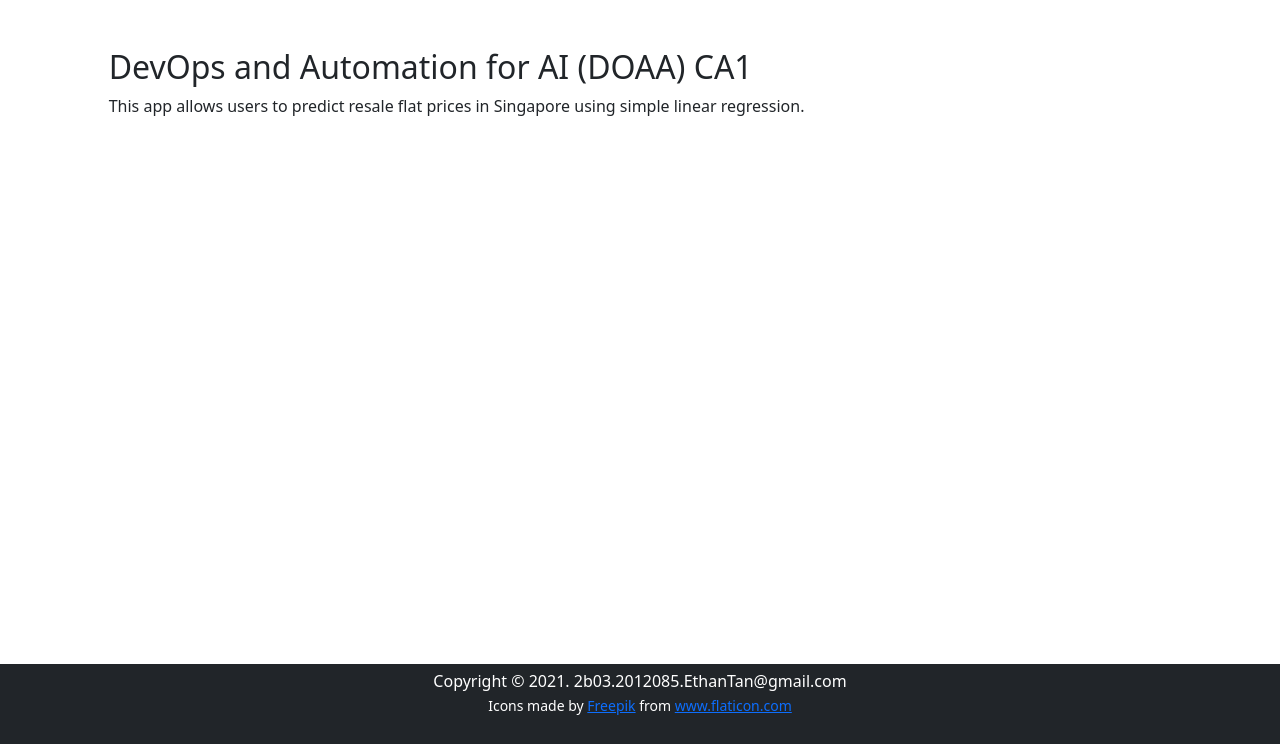
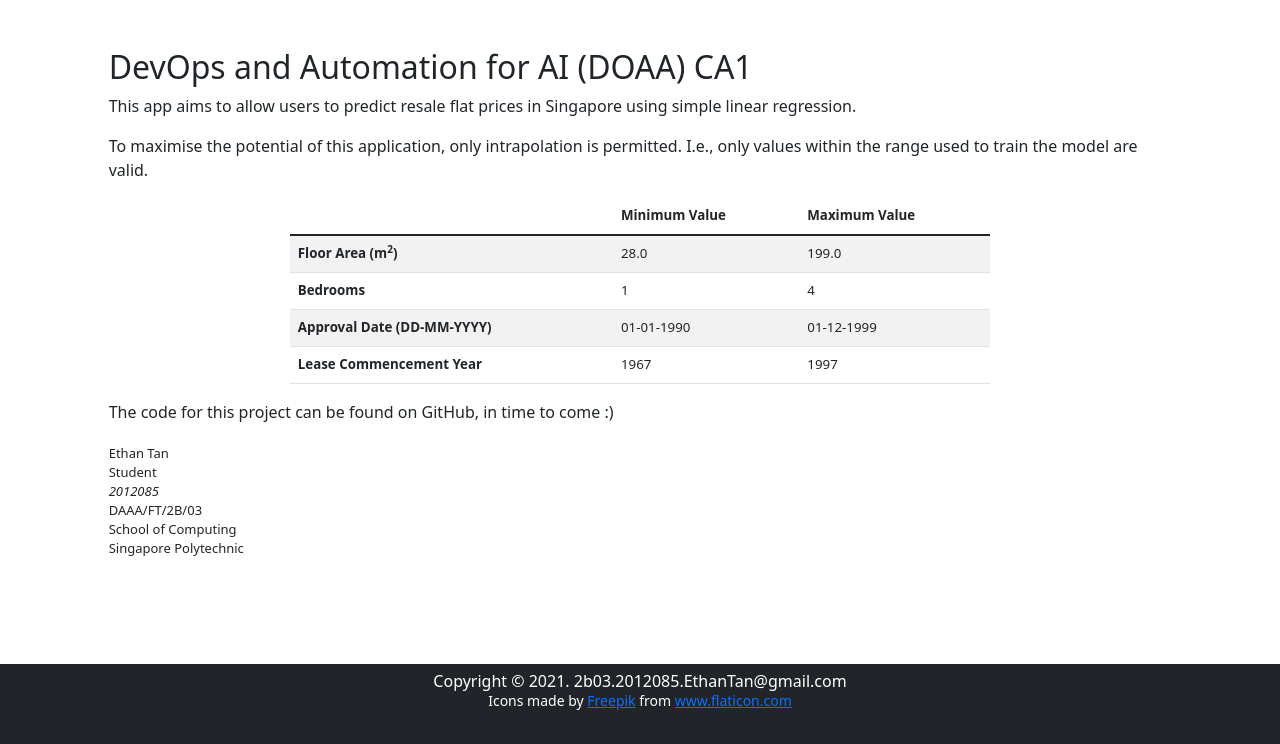
Before and after one commit to ethanolx/SG-Resale-Housing-py, a Flask app: page / in a window 1280 px wide. Shown: the part 56-800 px from the top of the page. Run offline with Flask 2, Linux system fonts and the light colour scheme; parts of the project's set-up code (start-up, migrations or seed data) failed here and were passed over; some libraries are stand-ins or nearby versions.

Commit message:
v4.2
 -  Further restructuring
 -  Code cleanup
 -  About page content

```diff
--- a/app.py
+++ b/app.py
@@ -2,4 +2,4 @@ from app import create_app
 
 if __name__ == '__main__':
     dev_app = create_app(env='development')
-    dev_app.run(host='127.0.0.1', port=3000)
+    dev_app.run()
--- a/app/forms/prediction_form.py
+++ b/app/forms/prediction_form.py
@@ -37,8 +37,8 @@ class PredictionForm(FlaskForm):
         max_approval_date = INPUT_BOUNDARIES.loc['max', 'approval_date']
 
         if field.data < min_approval_date or field.data > max_approval_date:
-            min_app_date_str = datetime.strftime(min_approval_date, '%Y-%m-%d')
-            max_app_date_str = datetime.strftime(max_approval_date, '%Y-%m-%d')
+            min_app_date_str = datetime.strftime(min_approval_date, '%d/%m/%Y')
+            max_app_date_str = datetime.strftime(max_approval_date, '%d/%m/%Y')
             raise ValidationError(
                 f'Approval Date must be between {min_app_date_str} and {max_app_date_str}')
 
--- a/app/static/css/styles.css
+++ b/app/static/css/styles.css
@@ -101,7 +101,7 @@ ul.home_menu {
     left: 2rem;
 }
 
-ul.home_menu >li{
+ul.home_menu>li {
     list-style: none;
 }
 
@@ -116,3 +116,16 @@ table {
 /* table td.del {
     padding-left: 2rem;
 } */
+
+br {
+    display: block;
+    /* makes it have a width */
+    content: "";
+    /* clears default height */
+    margin-top: -5px;
+    /* change this to whatever height you want it */
+}
+
+.signature {
+    font-size: small;
+}
--- a/app/templates/about.html
+++ b/app/templates/about.html
@@ -5,7 +5,59 @@
     <div class="col-10">
         <h2>DevOps and Automation for AI (DOAA) CA1</h2>
         <p>
-            This app allows users to predict resale flat prices in Singapore using simple linear regression.
+            This app aims to allow users to predict resale flat prices in Singapore using simple linear regression.
+        </p>
+        <p>
+            To maximise the potential of this application, only intrapolation is permitted. I.e., only values within the
+            range used to train the model are valid.
+        </p>
+        <div class="row">
+            <div class="col"></div>
+            <div class="col-lg-10 col-xl-8">
+                <table class="table table-striped">
+                    <thead>
+                        <th scope="col"></th>
+                        <th scope="col">Minimum Value</th>
+                        <th scope="col">Maximum Value</th>
+                    </thead>
+                    <tbody>
+                        <tr>
+                            <th scope="row">Floor Area (m<sup>2</sup>)</th>
+                            <td>28.0</td>
+                            <td>199.0</td>
+                        </tr>
+                        <tr>
+                            <th scope="row">Bedrooms</th>
+                            <td>1</td>
+                            <td>4</td>
+                        </tr>
+                        <tr>
+                            <th scope="row">Approval Date (DD-MM-YYYY)</th>
+                            <td>01-01-1990</td>
+                            <td>01-12-1999</td>
+                        </tr>
+                        <tr>
+                            <th scope="row">Lease Commencement Year</th>
+                            <td>1967</td>
+                            <td>1997</td>
+                        </tr>
+                    </tbody>
+                </table>
+            </div>
+            <div class="col"></div>
+        </div>
+        <p>
+            The code for this project can be found on GitHub, in time to come :)
+        </p>
+        <p>
+            <span class="signature">
+                Ethan Tan<br>
+                Student<br>
+                <em>2012085</em><br>
+                DAAA/FT/2B/03<br>
+                School of Computing<br>
+                Singapore Polytechnic
+            </span>
         </p>
     </div>
     <div class="col"></div>
--- a/app/templates/includes/form_tools.html
+++ /dev/null
@@ -1,17 +0,0 @@
-{% macro render_field(field, placeholder_='') %}
-<p>
-    {{ field.label }}
-    {% if placeholder_ != '' %}
-    {{ field(class_='form-control', placeholder_=placeholder_) }}
-    {% else %}
-    {{ field(class_='form-control') }}
-    {% endif %}
-    {% if field.errors %}
-    <ul>
-        {% for error in field.errors %}
-        <li class="alert alert-danger">{{ error }}</li>
-        {% endfor %}
-    </ul>
-    {% endif %}
-</p>
-{% endmacro %}
--- a/app/templates/includes/flash_tools.html
+++ b/app/templates/includes/macros.html
@@ -1,3 +1,23 @@
+<!-- Macro for field rendering -->
+{% macro render_field(field, placeholder_='') %}
+<p>
+    {{ field.label }}
+    {% if placeholder_ != '' %}
+    {{ field(class_='form-control', placeholder_=placeholder_) }}
+    {% else %}
+    {{ field(class_='form-control') }}
+    {% endif %}
+    {% if field.errors %}
+    <ul>
+        {% for error in field.errors %}
+        <li class="alert alert-danger">{{ error }}</li>
+        {% endfor %}
+    </ul>
+    {% endif %}
+</p>
+{% endmacro %}
+
+<!-- Macro for rendering flashed messages -->
 {% macro render_flashes() %}
     {% with messages = get_flashed_messages(with_categories=true) %}
         {% for category, message in messages %}
--- a/app/templates/layout.html
+++ b/app/templates/layout.html
@@ -21,8 +21,7 @@
 
 <body>
     <!-- Import all macros -->
-    {% from "includes/flash_tools.html" import render_flashes %}
-    {% from "includes/form_tools.html" import render_field %}
+    {% from "includes/macros.html" import render_flashes, render_field %}
 
     <!-- Responsive navbar-->
     {% include "includes/nav.html" %}
```
Also changed, not shown: app/__init__.py (+4 -4 lines), app/controllers/api.py (+2 -6 lines), 11 other files.
